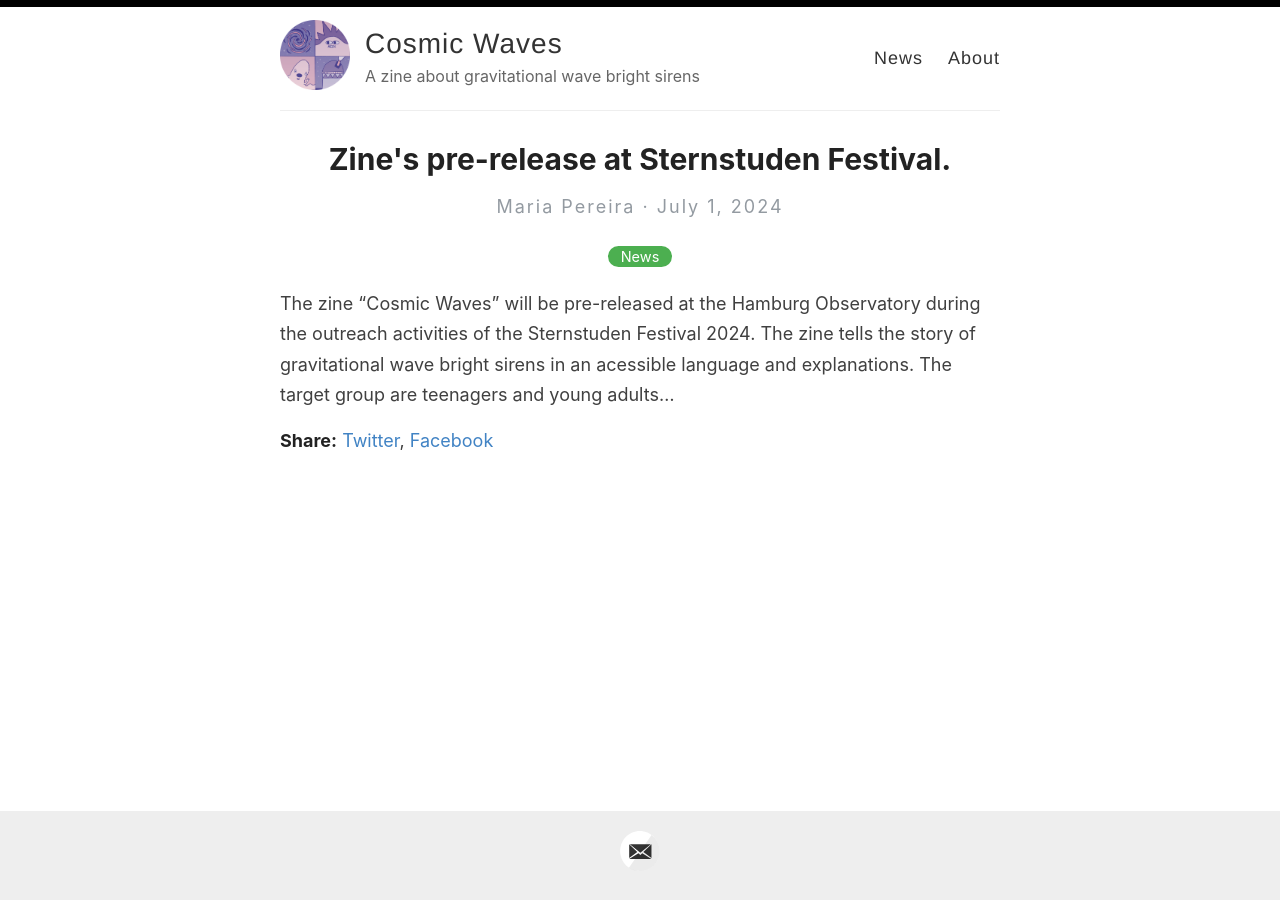
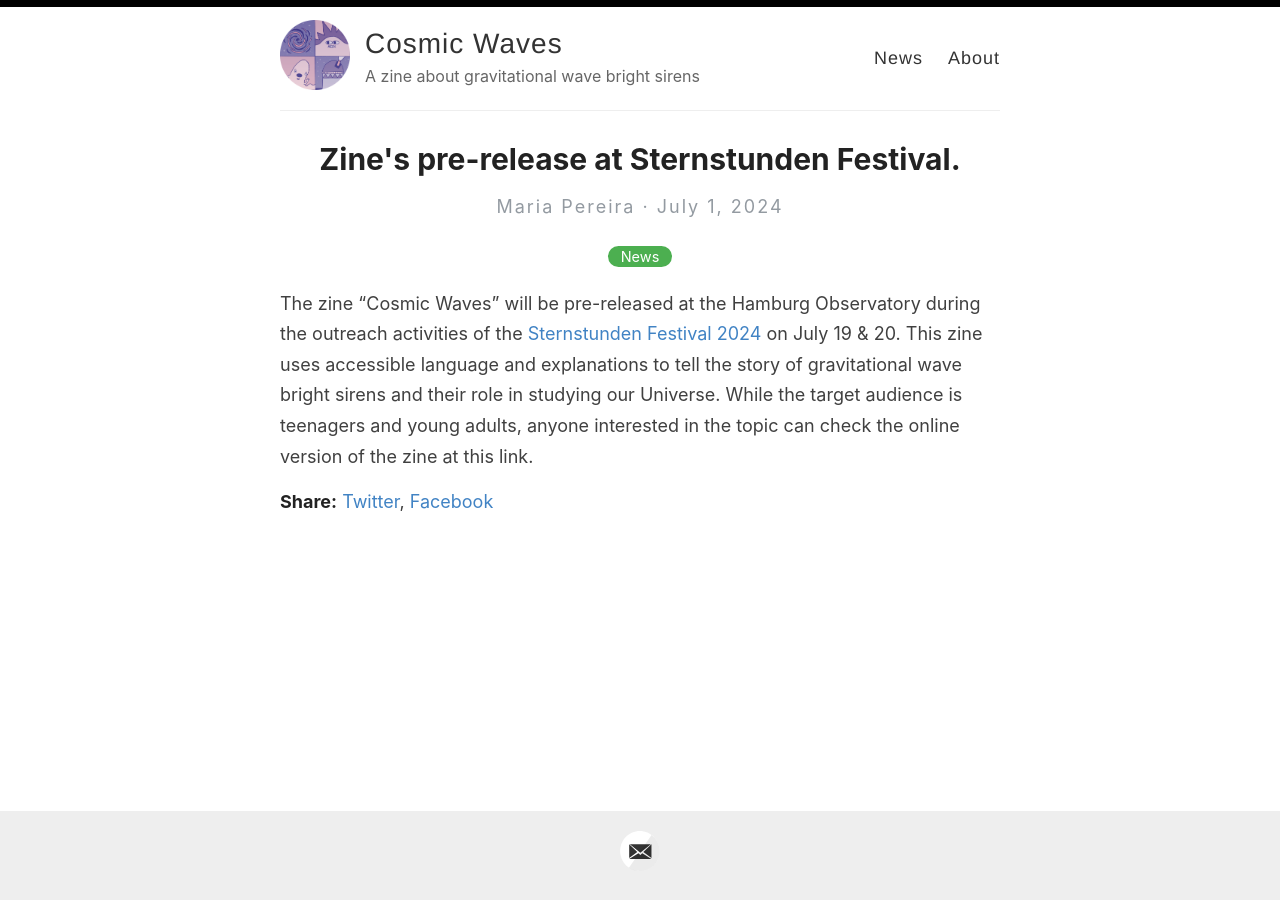
Before and after one commit to MariaElidaiana/cosmic-waves, a Jekyll site: the page built from _posts/2024-7-1-zine-pre-release.md, in a window 1280 px wide. Built offline with Jekyll 4.4.1, drawn with Linux system fonts in a browser that asks for light colours.

Commit message:
Update 2024-7-1-zine-pre-release.md

```diff
--- a/_posts/2024-7-1-zine-pre-release.md
+++ b/_posts/2024-7-1-zine-pre-release.md
@@ -1,8 +1,8 @@
 ---
 layout: post
-title: Zine's pre-release at Sternstuden Festival.
+title: Zine's pre-release at Sternstunden Festival.
 categories: News
-excerpt: The zine "Cosmic Waves" will be pre-released at the Hamburg Observatory during the outreach activities of of the Sternstuden Festival 2024.
+excerpt: The zine "Cosmic Waves" will be pre-released at the Hamburg Observatory during the outreach activities of the Sternstunden Festival 2024.
 ---
 
-The zine "Cosmic Waves" will be pre-released at the Hamburg Observatory during the outreach activities of the Sternstuden Festival 2024. The zine tells the story of gravitational wave bright sirens in an acessible language and explanations. The target group are teenagers and young adults...
+The zine "Cosmic Waves" will be pre-released at the Hamburg Observatory during the outreach activities of the [Sternstunden Festival 2024](https://www.sternstundenfestival.de/) on July 19 & 20. This zine uses accessible language and explanations to tell the story of gravitational wave bright sirens and their role in studying our Universe. While the target audience is teenagers and young adults, anyone interested in the topic can check the online version of the zine at this link.
```
